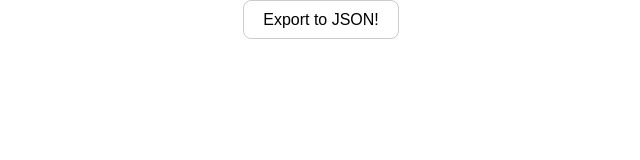
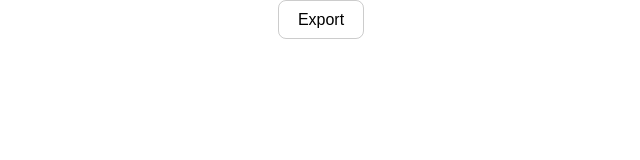
Before and after one commit to fleurspirituelles/json-exporter, a React (Create React App) app: page / in a window 1280 px wide. Shown: the top 160 px of the page, without its empty margins (319-959 px from the left). Built offline with nearby package versions, Linux system fonts and the light colour scheme.

Commit message:
refactor: simplify export button label

```diff
--- a/src/components/ExportButton.tsx
+++ b/src/components/ExportButton.tsx
@@ -8,7 +8,7 @@ interface ExportButtonProps {
 const ExportButton: React.FC<ExportButtonProps> = ({ onClick }) => {
   return (
     <button onClick={onClick}>
-      Export to JSON!
+      Export
     </button>
   );
 };
```
